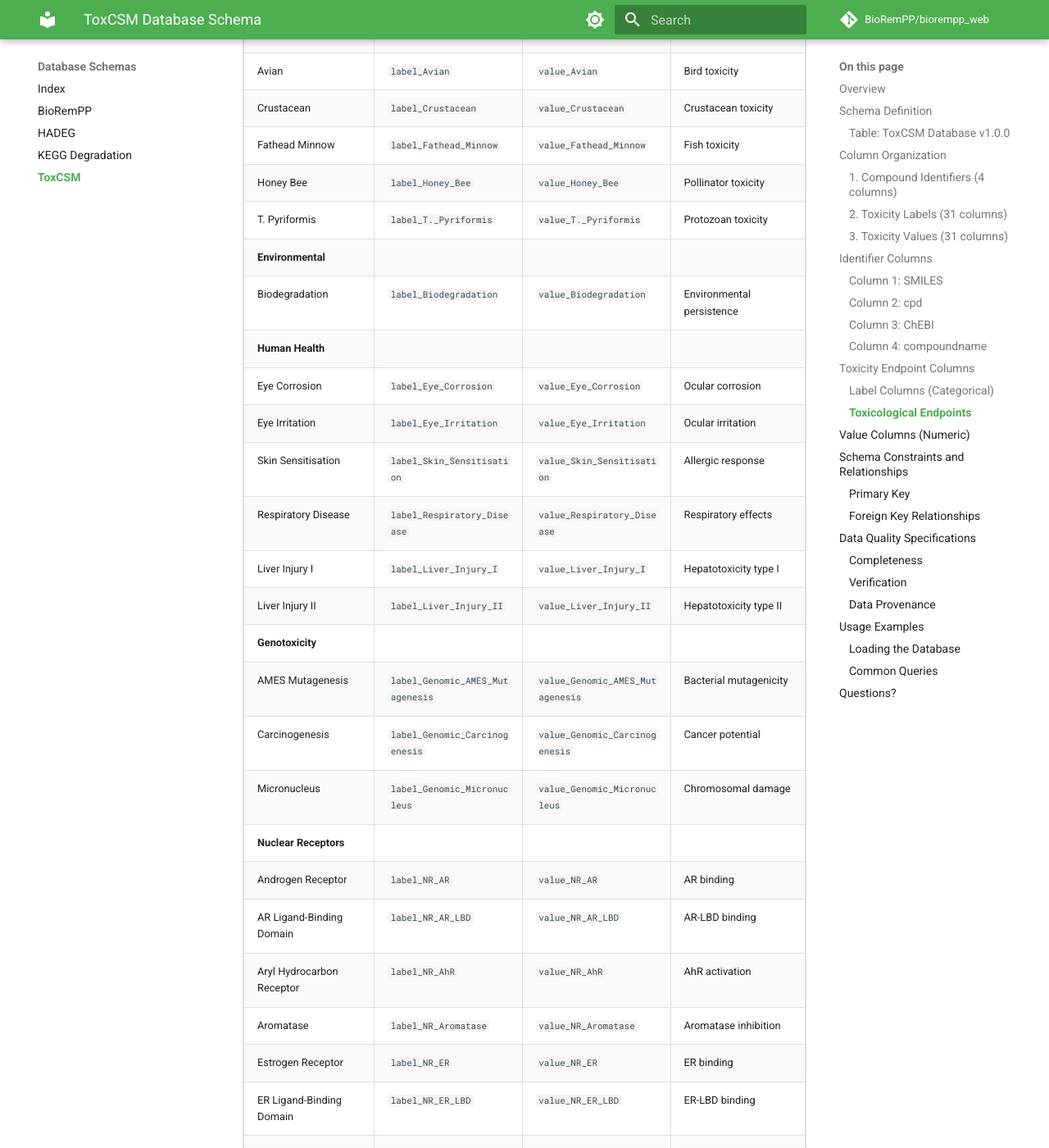
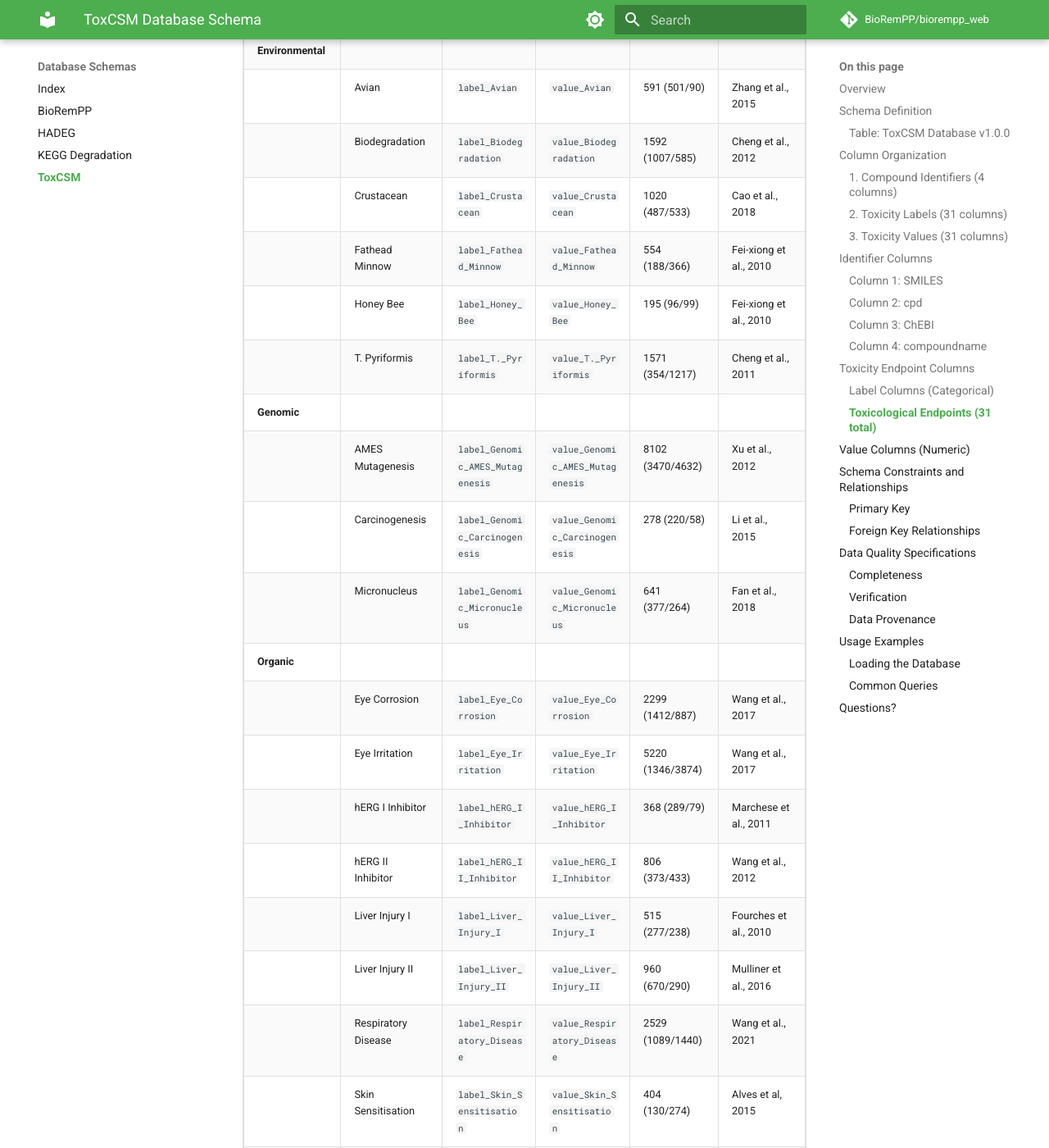
Before and after one commit to BioRemPP/biorempp_web, an MkDocs documentation site: the page built from docs/database_schemas/toxcsm-schema.md, in a window 1280 px wide and 1400 px high, scrolled down 4811 px. Shown: the whole window at 82% size. Built offline with MkDocs 1.6.1 and Material for MkDocs 9.7.7, drawn with Linux system fonts in a browser that asks for light colours; comment, search, counter and statistics services are not loaded; the version menu is left out; some of the changed text lies outside the part shown.

Commit message:
docs(schemas): update column descriptions and fix ToxCSM labels
- Update genesymbol and enzyme_activity descriptions in biorempp-schema.md
- Update genesymbol description in kegg-schema.md
- Change ToxCSM labels from 6-level to 3-level scale (Safety, Moderate Risk, High Risk)
- Update label descriptions and interpretations in toxcsm-schema.md

```diff
--- a/docs/database_schemas/toxcsm-schema.md
+++ b/docs/database_schemas/toxcsm-schema.md
@@ -199,48 +199,46 @@ All label columns use a 6-level categorical scale:
 | `Medium Toxicity` | Significant toxicity |
 | `High Toxicity` | Severe toxicity concern |
 
-### Toxicological Endpoints
+### Toxicological Endpoints (31 total)
 
-| Endpoint Category | Label Column | Value Column | Description |
-|-------------------|--------------|--------------|-------------|
-| **Ecotoxicity** | | | |
-| Avian | `label_Avian` | `value_Avian` | Bird toxicity |
-| Crustacean | `label_Crustacean` | `value_Crustacean` | Crustacean toxicity |
-| Fathead Minnow | `label_Fathead_Minnow` | `value_Fathead_Minnow` | Fish toxicity |
-| Honey Bee | `label_Honey_Bee` | `value_Honey_Bee` | Pollinator toxicity |
-| T. Pyriformis | `label_T._Pyriformis` | `value_T._Pyriformis` | Protozoan toxicity |
-| **Environmental** | | | |
-| Biodegradation | `label_Biodegradation` | `value_Biodegradation` | Environmental persistence |
-| **Human Health** | | | |
-| Eye Corrosion | `label_Eye_Corrosion` | `value_Eye_Corrosion` | Ocular corrosion |
-| Eye Irritation | `label_Eye_Irritation` | `value_Eye_Irritation` | Ocular irritation |
-| Skin Sensitisation | `label_Skin_Sensitisation` | `value_Skin_Sensitisation` | Allergic response |
-| Respiratory Disease | `label_Respiratory_Disease` | `value_Respiratory_Disease` | Respiratory effects |
-| Liver Injury I | `label_Liver_Injury_I` | `value_Liver_Injury_I` | Hepatotoxicity type I |
-| Liver Injury II | `label_Liver_Injury_II` | `value_Liver_Injury_II` | Hepatotoxicity type II |
-| **Genotoxicity** | | | |
-| AMES Mutagenesis | `label_Genomic_AMES_Mutagenesis` | `value_Genomic_AMES_Mutagenesis` | Bacterial mutagenicity |
-| Carcinogenesis | `label_Genomic_Carcinogenesis` | `value_Genomic_Carcinogenesis` | Cancer potential |
-| Micronucleus | `label_Genomic_Micronucleus` | `value_Genomic_Micronucleus` | Chromosomal damage |
-| **Nuclear Receptors** | | | |
-| Androgen Receptor | `label_NR_AR` | `value_NR_AR` | AR binding |
-| AR Ligand-Binding Domain | `label_NR_AR_LBD` | `value_NR_AR_LBD` | AR-LBD binding |
-| Aryl Hydrocarbon Receptor | `label_NR_AhR` | `value_NR_AhR` | AhR activation |
-| Aromatase | `label_NR_Aromatase` | `value_NR_Aromatase` | Aromatase inhibition |
-| Estrogen Receptor | `label_NR_ER` | `value_NR_ER` | ER binding |
-| ER Ligand-Binding Domain | `label_NR_ER_LBD` | `value_NR_ER_LBD` | ER-LBD binding |
-| Glucocorticoid Receptor | `label_NR_GR` | `value_NR_GR` | GR binding |
-| PPAR-gamma | `label_NR_PPAR_gamma` | `value_NR_PPAR_gamma` | PPAR-γ activation |
-| Thyroid Receptor | `label_NR_TR` | `value_NR_TR` | TR binding |
-| **Stress Response** | | | |
-| ARE | `label_SR_ARE` | `value_SR_ARE` | Antioxidant response |
-| ATAD5 | `label_SR_ATAD5` | `value_SR_ATAD5` | DNA damage response |
-| HSE | `label_SR_HSE` | `value_SR_HSE` | Heat shock response |
-| MMP | `label_SR_MMP` | `value_SR_MMP` | Mitochondrial toxicity |
-| p53 | `label_SR_p53` | `value_SR_p53` | Tumor suppressor activation |
-| **Cardiotoxicity** | | | |
-| hERG I Inhibitor | `label_hERG_I_Inhibitor` | `value_hERG_I_Inhibitor` | hERG channel block (class I) |
-| hERG II Inhibitor | `label_hERG_II_Inhibitor` | `value_hERG_II_Inhibitor` | hERG channel block (class II) |
+| Endpoint Category | Endpoint | Label Column | Value Column | Samples | Source |
+|-------------------|----------|--------------|--------------|---------|--------|
+| **Environmental** | | | | | |
+| | Avian | `label_Avian` | `value_Avian` | 591 (501/90) | Zhang et al., 2015 |
+| | Biodegradation | `label_Biodegradation` | `value_Biodegradation` | 1592 (1007/585) | Cheng et al., 2012 |
+| | Crustacean | `label_Crustacean` | `value_Crustacean` | 1020 (487/533) | Cao et al., 2018 |
+| | Fathead Minnow | `label_Fathead_Minnow` | `value_Fathead_Minnow` | 554 (188/366) | Fei-xiong et al., 2010 |
+| | Honey Bee | `label_Honey_Bee` | `value_Honey_Bee` | 195 (96/99) | Fei-xiong et al., 2010 |
+| | T. Pyriformis | `label_T._Pyriformis` | `value_T._Pyriformis` | 1571 (354/1217) | Cheng et al., 2011 |
+| **Genomic** | | | | | |
+| | AMES Mutagenesis | `label_Genomic_AMES_Mutagenesis` | `value_Genomic_AMES_Mutagenesis` | 8102 (3470/4632) | Xu et al., 2012 |
+| | Carcinogenesis | `label_Genomic_Carcinogenesis` | `value_Genomic_Carcinogenesis` | 278 (220/58) | Li et al., 2015 |
+| | Micronucleus | `label_Genomic_Micronucleus` | `value_Genomic_Micronucleus` | 641 (377/264) | Fan et al., 2018 |
+| **Organic** | | | | | |
+| | Eye Corrosion | `label_Eye_Corrosion` | `value_Eye_Corrosion` | 2299 (1412/887) | Wang et al., 2017 |
+| | Eye Irritation | `label_Eye_Irritation` | `value_Eye_Irritation` | 5220 (1346/3874) | Wang et al., 2017 |
+| | hERG I Inhibitor | `label_hERG_I_Inhibitor` | `value_hERG_I_Inhibitor` | 368 (289/79) | Marchese et al., 2011 |
+| | hERG II Inhibitor | `label_hERG_II_Inhibitor` | `value_hERG_II_Inhibitor` | 806 (373/433) | Wang et al., 2012 |
+| | Liver Injury I | `label_Liver_Injury_I` | `value_Liver_Injury_I` | 515 (277/238) | Fourches et al., 2010 |
+| | Liver Injury II | `label_Liver_Injury_II` | `value_Liver_Injury_II` | 960 (670/290) | Mulliner et al., 2016 |
+| | Respiratory Disease | `label_Respiratory_Disease` | `value_Respiratory_Disease` | 2529 (1089/1440) | Wang et al., 2021 |
+| | Skin Sensitisation | `label_Skin_Sensitisation` | `value_Skin_Sensitisation` | 404 (130/274) | Alves et al, 2015 |
+| **Nuclear Response** | | | | | |
+| | NR-AhR | `label_NR_AhR` | `value_NR_AhR` | 6876 (6088/788) | Huang et al., 2016 |
+| | NR-AR | `label_NR_AR` | `value_NR_AR` | 7583 (7307/276) | Huang et al., 2016 |
+| | NR-AR-LBD | `label_NR_AR_LBD` | `value_NR_AR_LBD` | 6922 (6698/224) | Huang et al., 2016 |
+| | NR-Aromatase | `label_NR_Aromatase` | `value_NR_Aromatase` | 5961 (5664/297) | Huang et al., 2016 |
+| | NR-ER | `label_NR_ER` | `value_NR_ER` | 6437 (5725/712) | Huang et al., 2016 |
+| | NR-ER-LBD | `label_NR_ER_LBD` | `value_NR_ER_LBD` | 7133 (6813/320) | Huang et al., 2016 |
+| | NR-GR | `label_NR_GR` | `value_NR_GR` | 6055 (5454/601) | Sun et al., 2019 |
+| | NR-PPAR-gamma | `label_NR_PPAR_gamma` | `value_NR_PPAR_gamma` | 6602 (6418/184) | Huang et al., 2016 |
+| | NR-TR | `label_NR_TR` | `value_NR_TR` | 5372 (4999/373) | Sun et al., 2019 |
+| **Stress Response** | | | | | |
+| | SR-ARE | `label_SR_ARE` | `value_SR_ARE` | 5956 (5014/942) | Huang et al., 2016 |
+| | SR-ATAD5 | `label_SR_ATAD5` | `value_SR_ATAD5` | 7251 (6999/252) | Huang et al., 2016 |
+| | SR-HSE | `label_SR_HSE` | `value_SR_HSE` | 6613 (6257/356) | Huang et al., 2016 |
+| | SR-MMP | `label_SR_MMP` | `value_SR_MMP` | 6094 (5163/931) | Huang et al., 2016 |
+| | SR-p53 | `label_SR_p53` | `value_SR_p53` | 7112 (6686/426) | Huang et al., 2016 |
 
 ---
 
```
Also changed, not shown: docs/database_schemas/biorempp-schema.md (+1 -1 lines).
